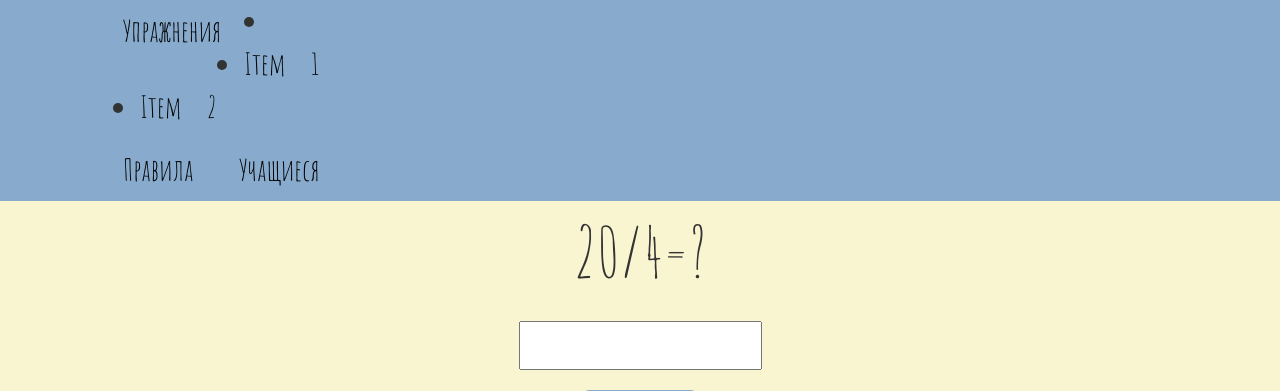
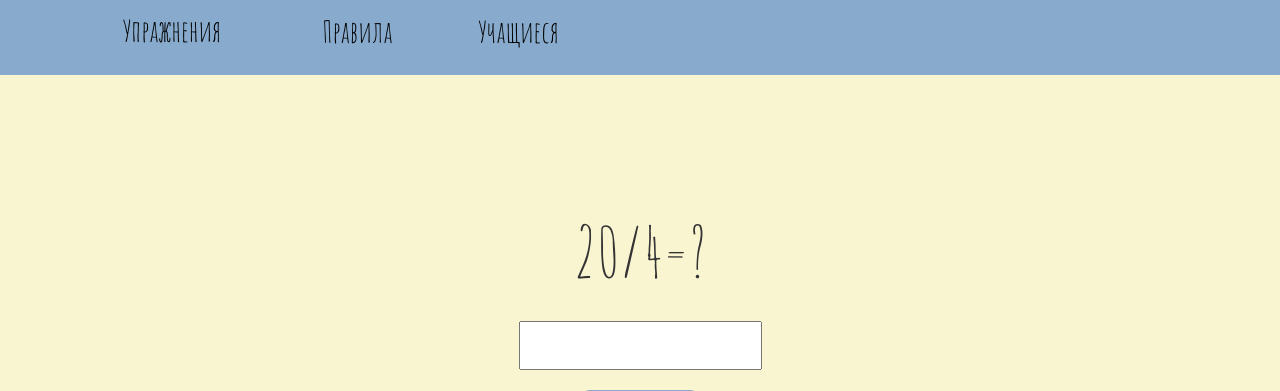
Before and after one commit to rinsgray/infaculty, a Django app: page /arithmetic/ in a window 1280 px wide. Shown: the top 391 px of the page. Run offline with Django 3.2, Linux system fonts and the light colour scheme; some libraries are stand-ins or nearby versions.

Commit message:
unfolding topmenu

```diff
--- a/arithmetic/static/css/arithmetic.css
+++ b/arithmetic/static/css/arithmetic.css
@@ -157,3 +157,56 @@ body{
   padding-top: 3%;
   font-size: 20px;
 }
+
+
+
+
+
+
+ul {
+  list-style: none;
+  margin: 0;
+  padding: 0;
+}
+.topmenu > li {
+  display: inline-block;
+  margin-right: 20px;
+  position: relative;
+}
+.topmenu > li:last-child {
+  margin-right: 0;
+}
+
+.fa {
+  font-family: "FontAwesome";
+  color: inherit;
+  padding-left: 10px;
+}
+.submenu {
+  position: absolute;
+  top: 100%;
+  left: 0;
+  width: 100%;
+  z-index: 10;
+  -webkit-transition: 0.5s ease-in-out;
+  -moz-transition: 0.5s ease-in-out;
+  -o-transition: 0.5s ease-in-out;
+  transition: 0.5s ease-in-out;
+}
+.ul {
+  background: #88abcd;
+}
+.submenu {
+  -webkit-transform: scaleY(0);
+    -ms-transform: scaleY(0);
+    transform: scaleY(0);
+  -webkit-transform-origin: 0 0;
+    -ms-transform-origin: 0 0;
+    transform-origin: 0 0;
+  background: #FFAB51;
+}
+ul li:hover .submenu {
+  -webkit-transform: scaleY(1);
+    -ms-transform: scaleY(1);
+    transform: scaleY(1);
+}
--- a/arithmetic/templates/arithmetic/base.html
+++ b/arithmetic/templates/arithmetic/base.html
@@ -17,15 +17,16 @@
 <div id="container">
 
 <div class="top_menu">
+  <ul class="topmenu">
   <li><a href='/exercise/' class="top_menu_button">Упражнения<i class="fa fa-angle-down"></i></a>
     <ul class="submenu">
       <li><a href="">Item 1</a></li>
       <li><a href="">Item 2</a></li>
     </ul>
   </li>
-
-  <a href='/rules/' class="top_menu_button">Правила</a>
-  <a href="/students/" class="top_menu_button">Учащиеся</a>
+  <li><a href='/rules/' class="top_menu_button">Правила</a><li>
+  <li><a href="/students/" class="top_menu_button">Учащиеся</a><li>
+  </ul>
 </div>
 
 <div id="content">
```
